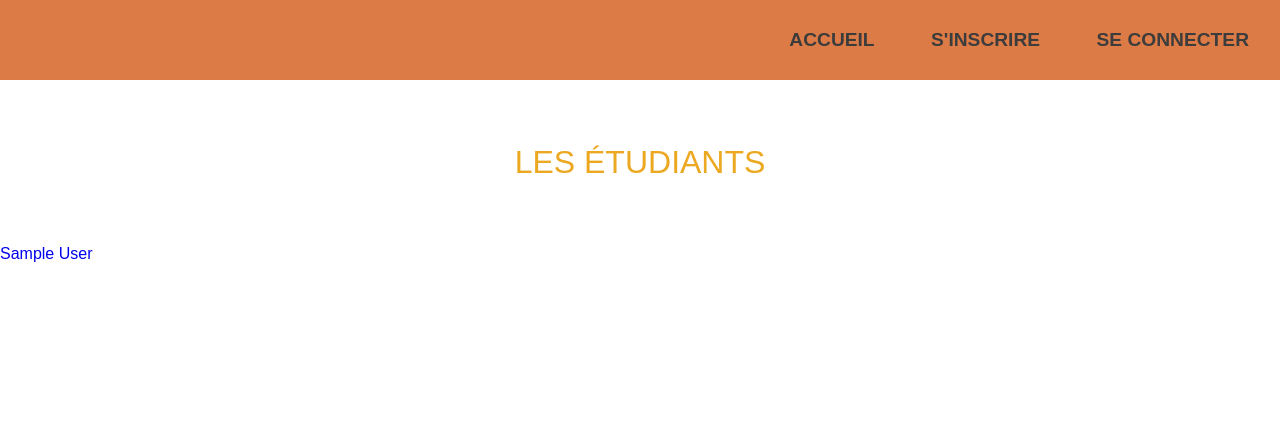
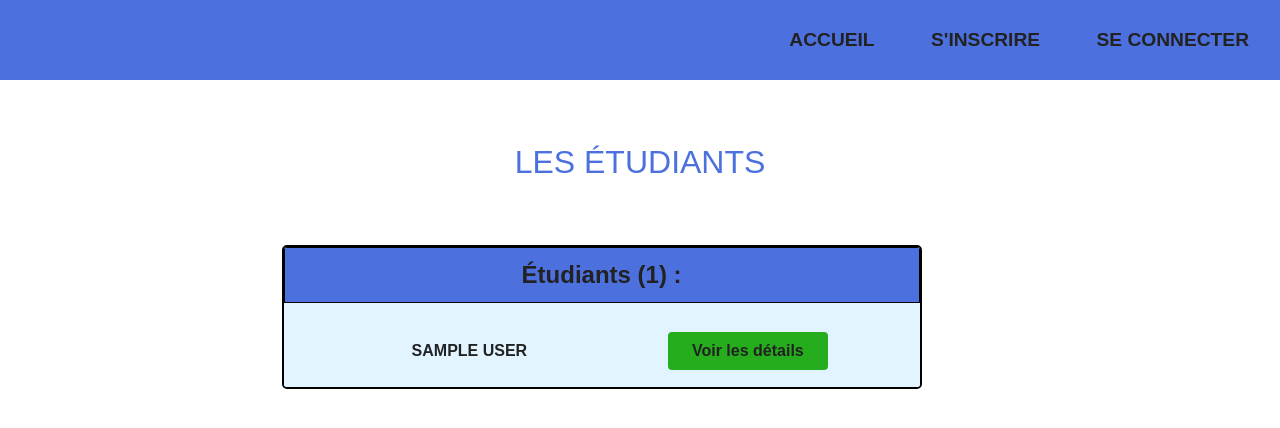
Before and after one commit to Zicka67/Symfony-session, a PHP site: template templates/student/index.html.twig in a window 1280 px wide. Shown: the top 428 px of the page. Run offline with PHP 8.4, Linux system fonts and the light colour scheme; the template is opened without the code that fills it: most values are stand-ins (such as "Sample title", 1, 10 or a date in 2020); some libraries are stand-ins or nearby versions.

Commit message:
Ajout de CSS changement de color + changement de disposition des tableaux dans detailSession + Creation du form addProgramme + création des function pour ajouter et supprimet/modifier un programme et afficher la liste ( problème github big push )

```diff
--- a/public/css/style.css
+++ b/public/css/style.css
@@ -35,13 +35,13 @@ a {
 }
 
 /* Enlever la couleur des liens */
-nav a:visited {
+/* nav a:visited {
     color: var(--color-white);
-  }
+  } */
 
-table a:visited {
-color: var(--color-white);
-}
+/* table a:visited { */
+/* color: var(--color-white);
+} */
 
 span {
   text-transform: uppercase;
@@ -51,13 +51,13 @@ span {
 /* ************ Colors **************** */
 
 :root {
-    --color-primary: #f6daa2;
+    --color-primary: #e1f4ff;
     /* --color-primary: #eba820; */
     --color-secondary: #0d17df;
-    --color-accent: #dd7b47;
+    --color-accent: #4c71df;
     --color-black: #000000;
-    --color-white: #3c3c3c;
-    --color-green: #178911;
+    --color-white: #222222;
+    --color-green: #25ad1d;
     --color-red: #b51616;
   }
 
@@ -90,7 +90,7 @@ span {
 /* ************* HEADER ************* */
 
 .page-title {
-    color: #eba820;
+    color: var(--color-accent);
     margin: 5vw auto 5vw auto;
     text-align: center;
     font-size: 2rem;
@@ -165,9 +165,13 @@ nav ul li a {
     overflow: hidden; /* Pour que border radius soit appliqué */
   }
 
+  table tr {
+    background-color: var(--color-primary);
+  }
+
   table td {
-    padding: 2vw 0 2vw 8vw;
-    vertical-align: top;
+    padding: 2vw 2vw 1vw 5vw;
+    /* vertical-align: top;  */
     width: 50%;
     text-align: left;
     font-size: 1rem;
@@ -186,26 +190,34 @@ nav ul li a {
     margin-left: -5.5vw;
   }
 
- table td a {
+ /* table td a {
   padding-left: 3.5vw;
- }
+ } */
 
   table td {
     color: var(--color-white);
     font-weight: bold;
   }
 
-  table tr:nth-child(odd) {
+  /* table tr:nth-child(odd) {
     background-color: var(--color-primary);
   }
 
   table tr:nth-child(even) {
     background-color: var(--color-accent);
-  }
+  } */
 
   table th {
     background-color: var(--color-accent);
     color: var(--color-white);
+  }
+
+  table {
+    border: solid 2px black;
+  }
+
+  table th {
+    border: solid 1px black;
   }
 
   .flexTab {
@@ -216,7 +228,24 @@ nav ul li a {
   }
 
   .addingTd {
-    padding-left: 2.5vw;
+    padding-left: 5vw;
+    display: grid;
+    grid-template-columns: 1fr 1fr;
+    /* grid-gap: 2vw;  */
+  }
+
+  .addingTd2 {
+    padding-left: 5vw;
+  }
+
+  .addingTd2 a{
+    color: inherit;
+  }
+
+  .addingTd2 span {
+    text-align: justify;
+    margin-left: 5vw;
+    margin-right: 6vw;
   }
 
   .firstTd {
@@ -232,12 +261,43 @@ nav ul li a {
     table-layout: fixed;
   }
 
+  .tabDetailSession1 {
+    width: 75%;
+    border-collapse: separate;
+    border-spacing: 0;
+    border-radius: 5px;
+    overflow: hidden;
+    table-layout: fixed;
+    margin-right: -6vw;
+  }
+
+  .tabDetailSession2 {
+    width: 75%;
+    border-collapse: separate;
+    border-spacing: 0;
+    border-radius: 5px;
+    overflow: hidden;
+    table-layout: fixed;
+    margin-left: -6vw;
+  }
+
+  .tabDetailSessionFlex {
+    display: flex;
+  }
+
   .text-center {
     padding-left: 2.5vw;
   }
 
-
-
+  .tabDetailSession3 {
+    width: 50%;
+    border-collapse: separate;
+    border-spacing: 0;
+    border-radius: 5px;
+    overflow: hidden;
+    table-layout: fixed;
+    margin-left: -6vw;
+  }
 /* *************** INSCRIPTION ********************** */
 
 .alert {
@@ -285,6 +345,85 @@ button[type="submit"] {
   margin-top: 1rem;
 }
 
+.btn {
+  background-color: var(--color-green);
+  border: none;
+  color: white;
+  text-align: center;
+  display: inline-block;
+  font-size: 16px;
+  margin: 4px 2px;
+  cursor: pointer;
+  padding: 10px 24px;
+  text-decoration: none;
+  transition-duration: 0.4s;
+  border-radius: 4px;
+}
+
+.btnMargin {
+  margin-left: 5vw;
+}
+
+.btn:hover {
+  background-color: rgb(112, 216, 112);
+}
+
+.btnRed {
+  background-color: var(--color-red);
+  border: none;
+  color: white;
+  text-align: center;
+  display: inline-block;
+  font-size: 16px;
+  margin: 4px 2px;
+  cursor: pointer;
+  padding: 10px 24px;
+  text-decoration: none;
+  transition-duration: 0.4s;
+  border-radius: 4px;
+}
+
+.btnRed:hover {
+  background-color: rgb(189, 97, 97);
+}
+
+.btnBlue {
+  background-color: var(--color-accent);
+  border: none;
+  color: white;
+  text-align: center;
+  display: inline-block;
+  font-size: 16px;
+  margin: 4px 2px;
+  cursor: pointer;
+  padding: 10px 24px;
+  text-decoration: none;
+  transition-duration: 0.4s;
+  border-radius: 4px;
+}
+
+.btnBlue:hover {
+  background-color: #7e97e0;
+}
+
+
+.add {
+  margin: 0 20vw;
+  width: 15vw;
+  display: flex;
+  margin-bottom: -2vw;
+}
+
+.add a {
+  font-size: 1rem;
+}
+
+.flex-container {
+  display: flex;
+  align-items: center;
+}
+
+
 /* ************************************************ */
 
 
--- a/src/Controller/ProgrammeController.php
+++ b/src/Controller/ProgrammeController.php
@@ -21,7 +21,7 @@ class ProgrammeController extends AbstractController
         ]);
     }
 
-    #[Route('/programme', name: 'app_programme', methods: ['GET'])]
+    #[Route('/programme', name: 'app_programme')]
     public function show(EntityManagerInterface $entityManager): Response
     {
         $programmes = $entityManager->getRepository(Programme::class)->findAll();
--- a/templates/student/index.html.twig
+++ b/templates/student/index.html.twig
@@ -4,10 +4,34 @@
 
 {% block body %}
 
-<ul>
-    {% for student in students %}
-    <li><a href="{{ path('app_showDetailsStudent', {'id': student.id}) }}">{{ student.firstName }} {{ student.lastName }}</a></li>
-    {% endfor %}
-</ul>
+{% if students is defined and students is not empty %}
+    <div class="basic-tab">
+      <table class="tabDetailSession3">
+        <thead>
+          <tr>
+            <th>Étudiants ({{ students|length }}) :</th>
+          </tr>
+        </thead>
+        <tbody>
+          {% for student in students %}
+          <tr>
+            <td class="addingTd2">
+              <div class="flex-container">
+                <div>
+                    <a href="{{ path('app_showDetailsStudent', {'id': student.id}) }}"><span> {{ student.firstName }} {{ student.lastName }}</span></a>
+                </div>
+                <div>
+                  <a class="btn btnMargin" href="{{ path('app_showDetailsStudent', {'id': student.id}) }}">Voir les détails</a>
+                </div>
+              </div>
+            </td>
+          </tr>
+          {% endfor %}
+        </tbody>
+      </table>
+    </div>
+{% else %}
+    <p>Aucun étudiant.</p>
+{% endif %}
 
 {% endblock %}
```
Also changed, not shown: src/Controller/SessionController.php (+49 -2 lines), src/Form/AddProgrammeType.php (added, +29 -0 lines), src/Repository/ProgrammeRepository.php (+13 -0 lines), templates/formation/detailSession.html.twig (+65 -46 lines), templates/formation/index.html.twig (+5 -3 lines), templates/formation/sessions.html.twig (+7 -5 lines).
